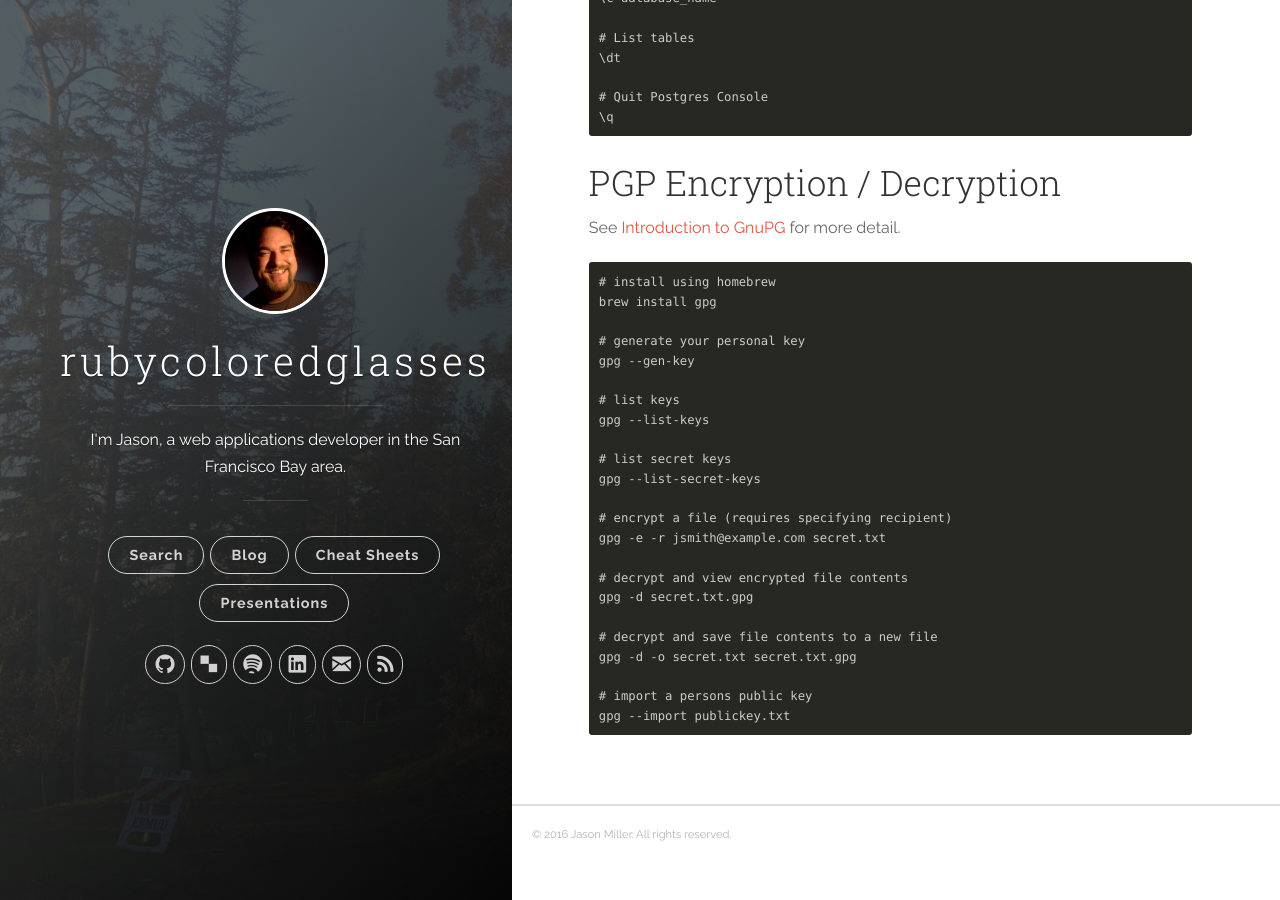
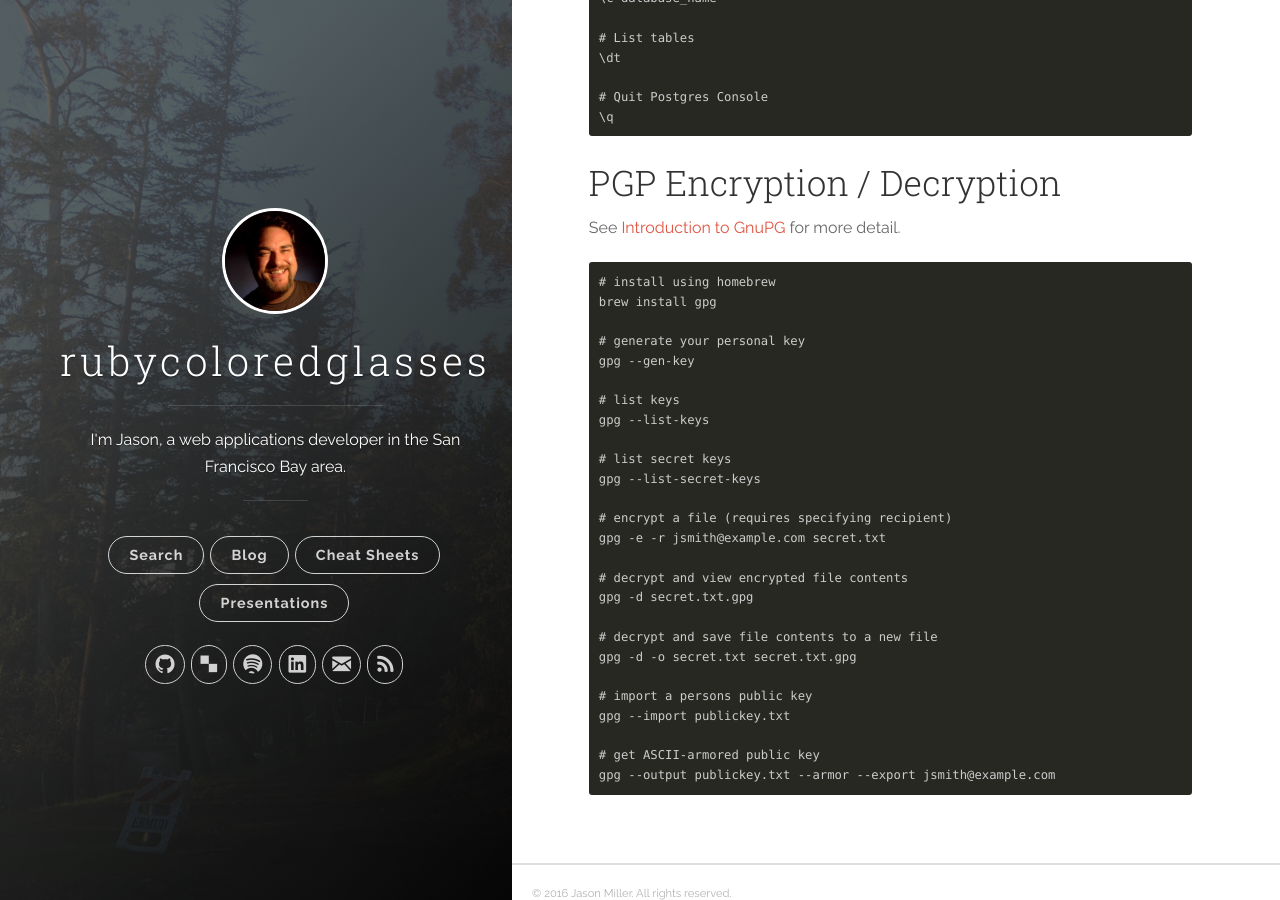
Before and after one commit to redconfetti/redconfetti.github.io, a Jekyll site: the page built from cheat-sheets/index.md, in a window 1280 px wide and 900 px high, scrolled down 1270 px. Built offline with Jekyll 4.4.1, drawn with Linux system fonts in a browser that asks for light colours; nearby versions of some CDN libraries.

Commit message:
Added command to export ASCII GPG public key

````diff
--- a/cheat-sheets/index.md
+++ b/cheat-sheets/index.md
@@ -89,4 +89,7 @@ gpg -d -o secret.txt secret.txt.gpg
 
 # import a persons public key
 gpg --import publickey.txt
+
+# get ASCII-armored public key
+gpg --output publickey.txt --armor --export jsmith@example.com
 ```
````
